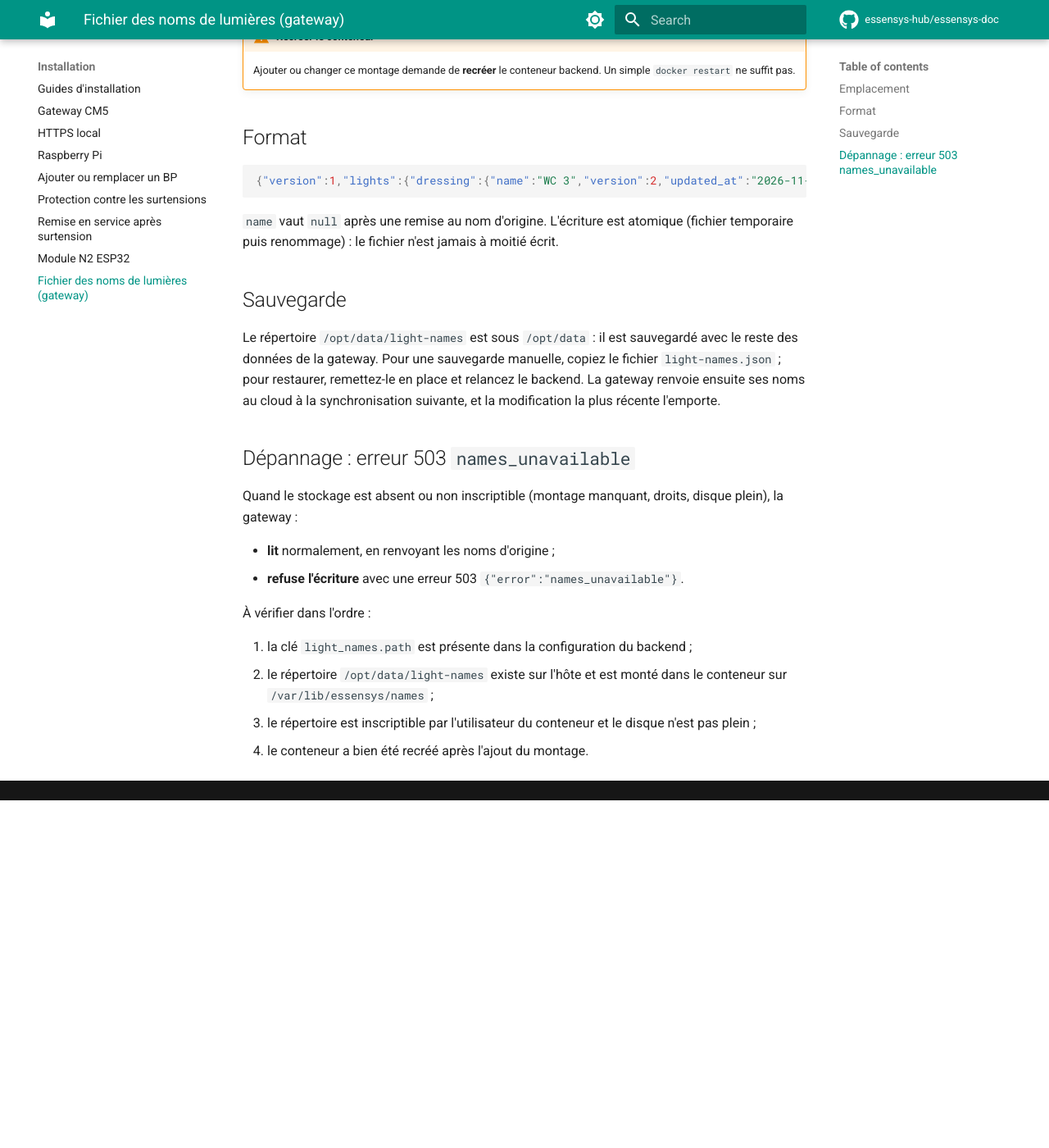
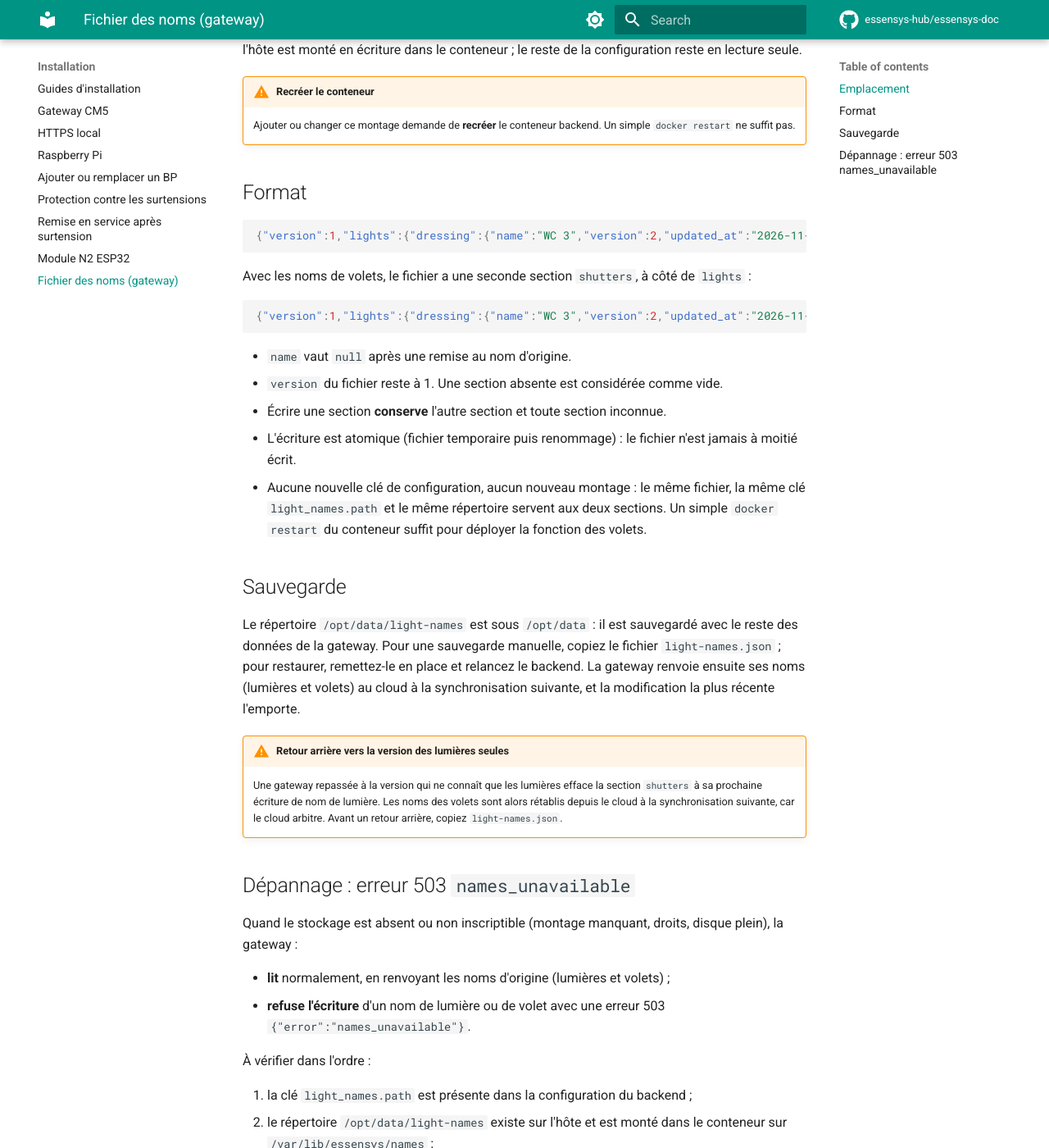
Before and after one commit to essensys-hub/essensys-doc, an MkDocs documentation site: the page built from docs/install/noms-lumieres-gateway.md, in a window 1280 px wide and 1400 px high, scrolled down 584 px. Shown: the whole window at 82% size. Built offline with MkDocs 1.6.1 and Material for MkDocs 9.7.7, drawn with Linux system fonts in a browser that asks for light colours; comment, search, counter and statistics services are not loaded; before the commit the page ends 1560 px from its top, so only the background shows below that; some of the changed text lies outside the part shown.

Commit message:
docs(utilisation): renommer un volet ou un store et section shutters du fichier des noms (#27)
Page « Renommer un volet ou un store » (jumelle de « Renommer une lumière ») avec
entrée de menu, et fichier des noms de la gateway documenté avec ses deux sections
(lights, shutters), sauvegarde, 503 names_unavailable et retour arrière.

Feature: noms-volets-2026-11-005
Refs essensys-hub/essensys-feature-lifecycle#52
Refs essensys-hub/essensys-doc#27

Co-Authored-By: Claude Sonnet 5.5 <noreply@anthropic.com>

````diff
--- a/docs/install/noms-lumieres-gateway.md
+++ b/docs/install/noms-lumieres-gateway.md
@@ -1,6 +1,6 @@
-# Fichier des noms de lumières de la gateway
+# Fichier des noms de la gateway (lumières et volets)
 
-La gateway CM5 conserve les noms personnalisés des lumières (voir [Renommer une lumière](../utilisation/renommer-lumiere.md)) dans un fichier JSON unique, `light-names.json`.
+La gateway CM5 conserve les noms personnalisés des lumières (voir [Renommer une lumière](../utilisation/renommer-lumiere.md)) et des volets et stores (voir [Renommer un volet ou un store](../utilisation/renommer-volet.md)) dans un fichier JSON unique, `light-names.json`. Le fichier contient deux sections, `lights` et `shutters`.
 
 ## Emplacement
 
@@ -20,18 +20,31 @@ Le chemin est donné au backend par la clé de configuration `light_names.path`.
 {"version":1,"lights":{"dressing":{"name":"WC 3","version":2,"updated_at":"2026-11-07T10:15:30.123Z","updated_by":"nicolas@example.org"}}}
 ```
 
-`name` vaut `null` après une remise au nom d'origine. L'écriture est atomique (fichier temporaire puis renommage) : le fichier n'est jamais à moitié écrit.
+Avec les noms de volets, le fichier a une seconde section `shutters`, à côté de `lights` :
+
+```json
+{"version":1,"lights":{"dressing":{"name":"WC 3","version":2,"updated_at":"2026-11-07T10:15:30.123Z","updated_by":"nicolas@example.org"}},"shutters":{"volet1salon":{"name":"Volet baie vitrée","version":1,"updated_at":"2026-11-07T10:20:00.000Z","updated_by":"nicolas@example.org"}}}
+```
+
+- `name` vaut `null` après une remise au nom d'origine.
+- `version` du fichier reste à 1. Une section absente est considérée comme vide.
+- Écrire une section **conserve** l'autre section et toute section inconnue.
+- L'écriture est atomique (fichier temporaire puis renommage) : le fichier n'est jamais à moitié écrit.
+- Aucune nouvelle clé de configuration, aucun nouveau montage : le même fichier, la même clé `light_names.path` et le même répertoire servent aux deux sections. Un simple `docker restart` du conteneur suffit pour déployer la fonction des volets.
 
 ## Sauvegarde
 
-Le répertoire `/opt/data/light-names` est sous `/opt/data` : il est sauvegardé avec le reste des données de la gateway. Pour une sauvegarde manuelle, copiez le fichier `light-names.json` ; pour restaurer, remettez-le en place et relancez le backend. La gateway renvoie ensuite ses noms au cloud à la synchronisation suivante, et la modification la plus récente l'emporte.
+Le répertoire `/opt/data/light-names` est sous `/opt/data` : il est sauvegardé avec le reste des données de la gateway. Pour une sauvegarde manuelle, copiez le fichier `light-names.json` ; pour restaurer, remettez-le en place et relancez le backend. La gateway renvoie ensuite ses noms (lumières et volets) au cloud à la synchronisation suivante, et la modification la plus récente l'emporte.
+
+!!! warning "Retour arrière vers la version des lumières seules"
+    Une gateway repassée à la version qui ne connaît que les lumières efface la section `shutters` à sa prochaine écriture de nom de lumière. Les noms des volets sont alors rétablis depuis le cloud à la synchronisation suivante, car le cloud arbitre. Avant un retour arrière, copiez `light-names.json`.
 
 ## Dépannage : erreur 503 `names_unavailable`
 
 Quand le stockage est absent ou non inscriptible (montage manquant, droits, disque plein), la gateway :
 
-- **lit** normalement, en renvoyant les noms d'origine ;
-- **refuse l'écriture** avec une erreur 503 `{"error":"names_unavailable"}`.
+- **lit** normalement, en renvoyant les noms d'origine (lumières et volets) ;
+- **refuse l'écriture** d'un nom de lumière ou de volet avec une erreur 503 `{"error":"names_unavailable"}`.
 
 À vérifier dans l'ordre :
 
--- a/mkdocs.yml
+++ b/mkdocs.yml
@@ -69,10 +69,11 @@ nav:
     - Protection contre les surtensions: install/protection-surtensions.md
     - Remise en service après surtension: install/remise-en-service-surtension.md
     - Module N2 ESP32: install/module-n2-esp32.md
-    - Fichier des noms de lumières (gateway): install/noms-lumieres-gateway.md
+    - Fichier des noms (gateway): install/noms-lumieres-gateway.md
   - Utilisation:
     - Régler l'extinction automatique des lumières: utilisation/extinction-lumieres.md
     - Renommer une lumière: utilisation/renommer-lumiere.md
+    - Renommer un volet ou un store: utilisation/renommer-volet.md
   - Architecture:
     - Vue d'ensemble: architecture/overview.md
     - Table d'echange: architecture/exchange-table.md
````
Also changed, not shown: docs/utilisation/renommer-volet.md (added, +71 -0 lines).
